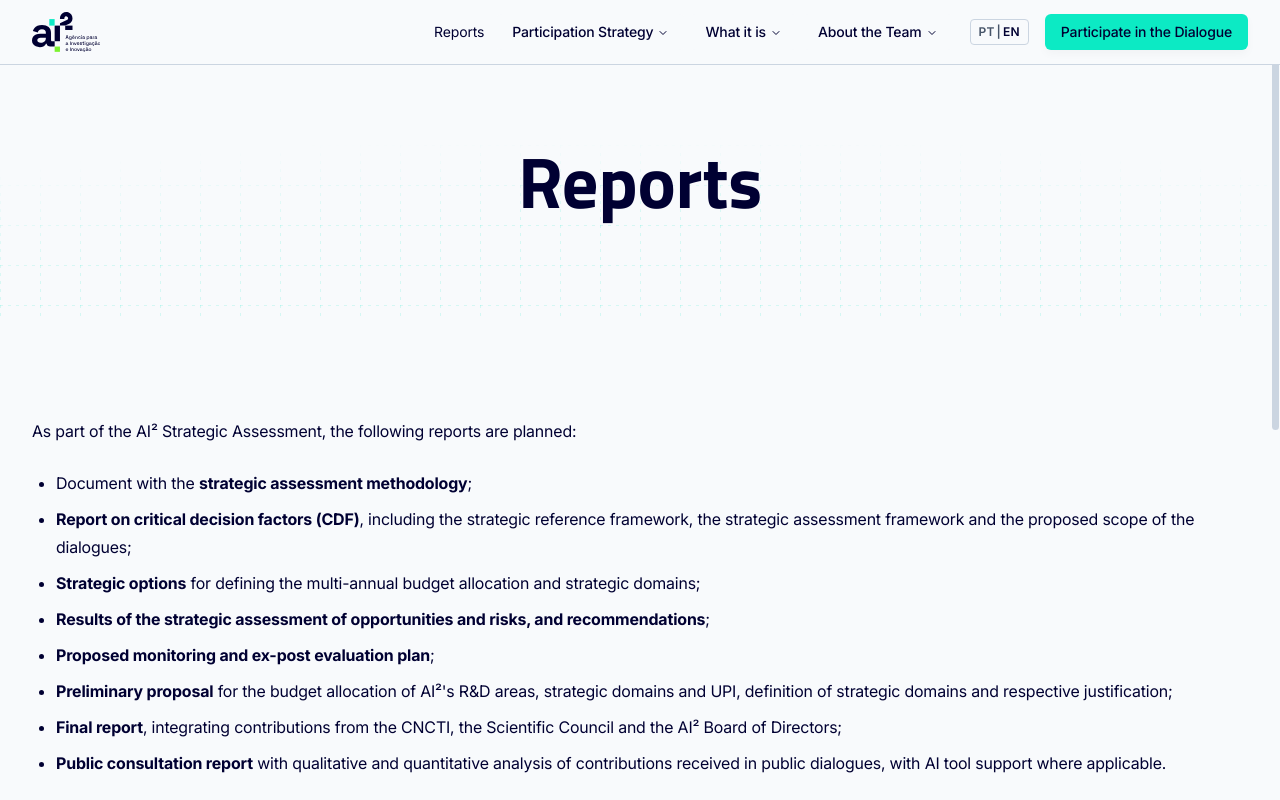
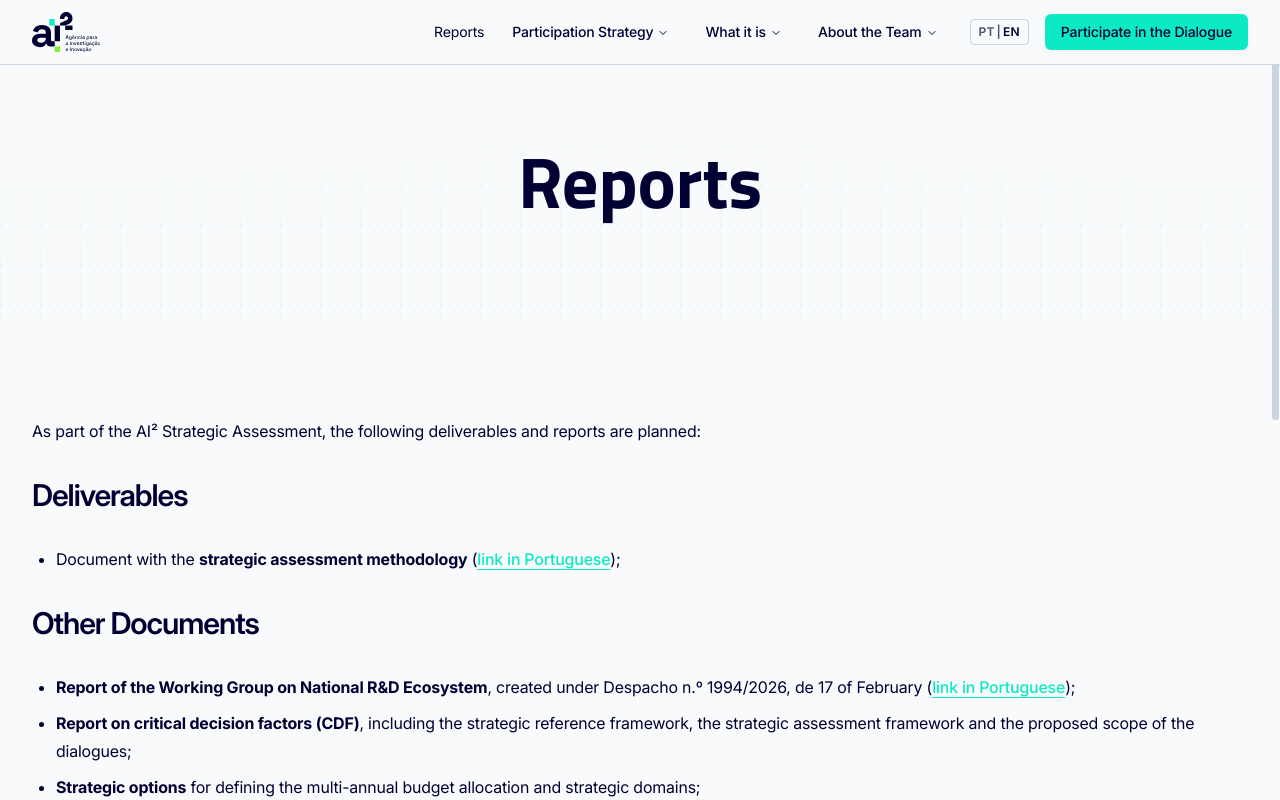
Before and after one commit to Interactive-Technologies-Institute/ai2-participa, a SvelteKit app: page /relatorios in a window 1280 px wide. Both pictures are taken after a click on the button "Switch to English". Built offline with nearby package versions, Linux system fonts and the light colour scheme.

Commit message:
chages in reports

```diff
--- a/src/routes/relatorios/+page.svelte
+++ b/src/routes/relatorios/+page.svelte
@@ -14,9 +14,27 @@
 				No âmbito da Avaliação Estratégica da AI², está prevista a elaboração dos seguintes
 				relatórios:
 			</p>
+
+		<h2>Entregáveis</h2>
 			<ul>
 				<li>
-					Documento com a <strong>metodologia de avaliação estratégica</strong>;
+					Documento com a <strong>metodologia de avaliação estratégica</strong> (<a
+					href={asset('/docs/RelatMetod_PT.pdf')}
+					target="_blank"
+					rel="noreferrer">link</a>);
+				</li>
+
+			</ul>
+
+		<h2>Outros Documentos</h2>
+
+			<ul>
+				<li>
+				<strong>Relatório do Grupo de Trabalho de Análise do Ecossistema Nacional de Investigação e Inovação</strong>, criado nos termos do Despacho n.º 1994/2026, de 17 de fevereiro
+				(<a
+					href={asset('/docs/RelatGrupoTrab_PT.pdf')}
+					target="_blank"
+					rel="noreferrer">link</a>);
 				</li>
 				<li>
 					<strong>Relatório de fatores críticos para a decisão (FCD)</strong>, incluindo o quadro de
@@ -47,11 +65,30 @@
 				</li>
 			</ul>
 		{:else}
-			<p>As part of the AI² Strategic Assessment, the following reports are planned:</p>
+			<p>As part of the AI² Strategic Assessment, the following deliverables and reports are planned:</p>
+
+			<h2>Deliverables</h2>
 			<ul>
 				<li>
-					Document with the <strong>strategic assessment methodology</strong>;
+					Document with the <strong>strategic assessment methodology</strong> (<a
+					href={asset('/docs/RelatMetod_PT.pdf')}
+					target="_blank"
+					rel="noreferrer">link in Portuguese</a>);
 				</li>
+
+			</ul>
+
+			<h2>Other Documents</h2>
+
+			<ul>
+				<li>
+				<strong>Report of the Working Group on National R&D Ecosystem</strong>, created under Despacho n.º 1994/2026, de 17 of February
+				(<a
+					href={asset('/docs/RelatGrupoTrab_PT.pdf')}
+					target="_blank"
+					rel="noreferrer">link in Portuguese</a>);
+				</li>
+
 				<li>
 					<strong>Report on critical decision factors (CDF)</strong>, including the strategic
 					reference framework, the strategic assessment framework and the proposed scope of the
@@ -82,23 +119,4 @@
 			</ul>
 		{/if}
 	</div>
-	<section class="typography mt-10 flex flex-col gap-4">
-		{#if getLang() === 'pt'}
-			<h2 class="">Relatórios disponíveis</h2>
-		{:else}
-			<h2 class="">Available reports</h2>
-		{/if}
-		<div class="not-typography flex max-w-lg flex-col gap-4">
-			<Item.Root variant="outline">
-				<Item.Content>
-					<Item.Title>Metodologia de Avaliação Estratégica</Item.Title>
-				</Item.Content>
-				<Item.Actions>
-					<Button href={asset('/docs/RelatMetod_PT.pdf')} target="_blank" rel="noopener noreferrer">
-						Consultar
-					</Button>
-				</Item.Actions>
-			</Item.Root>
-		</div>
-	</section>
 </div>
```
Also changed, not shown: 2 other files (tests, documents, lock files or other folders).
